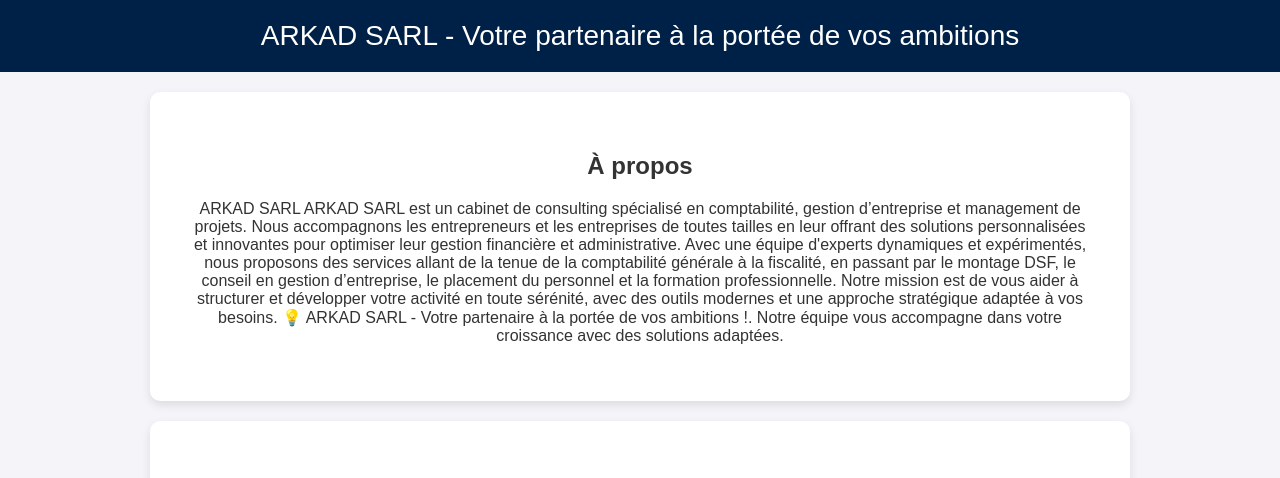
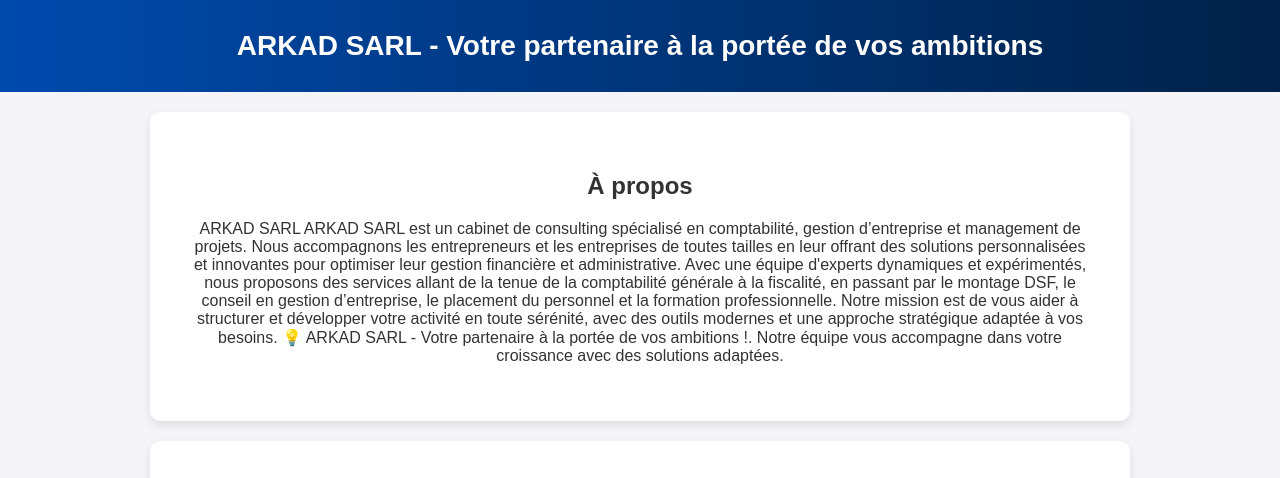
Before and after one commit to Mona866608/Arkad-website, a plain HTML site: page index.html in a window 1280 px wide. Shown: the top 478 px of the page. Drawn offline with Linux system fonts and the light colour scheme.

Commit message:
Update style.css

```diff
--- a/style.css
+++ b/style.css
@@ -10,10 +10,12 @@
 
 /* Header */
 header {
-    background-color: #002147;
+    background: linear-gradient(to right, #004aad, #002147);
     color: white;
-    padding: 20px;
+    padding: 30px;
     font-size: 28px;
+    font-weight: bold;
+    animation: fadeIn 1.5s ease-in-out;
 }
 
 /* Sections */
@@ -24,6 +26,11 @@
     background: white;
     border-radius: 10px;
     box-shadow: 0px 4px 10px rgba(0, 0, 0, 0.1);
+    transition: transform 0.3s ease-in-out;
+}
+
+section:hover {
+    transform: scale(1.02);
 }
 
 /* Services */
@@ -69,8 +76,15 @@
     border-radius: 5px;
     font-size: 16px;
     cursor: pointer;
+    transition: background 0.3s ease-in-out;
 }
 
 button:hover {
     background-color: #002147;
 }
+
+/* Animations */
+@keyframes fadeIn {
+    from { opacity: 0; }
+    to { opacity: 1; }
+}
```
